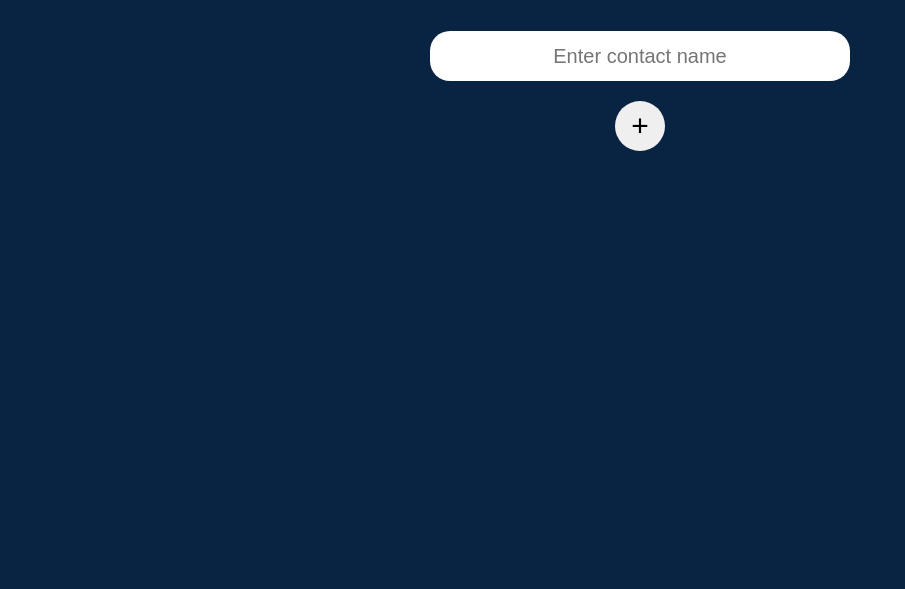
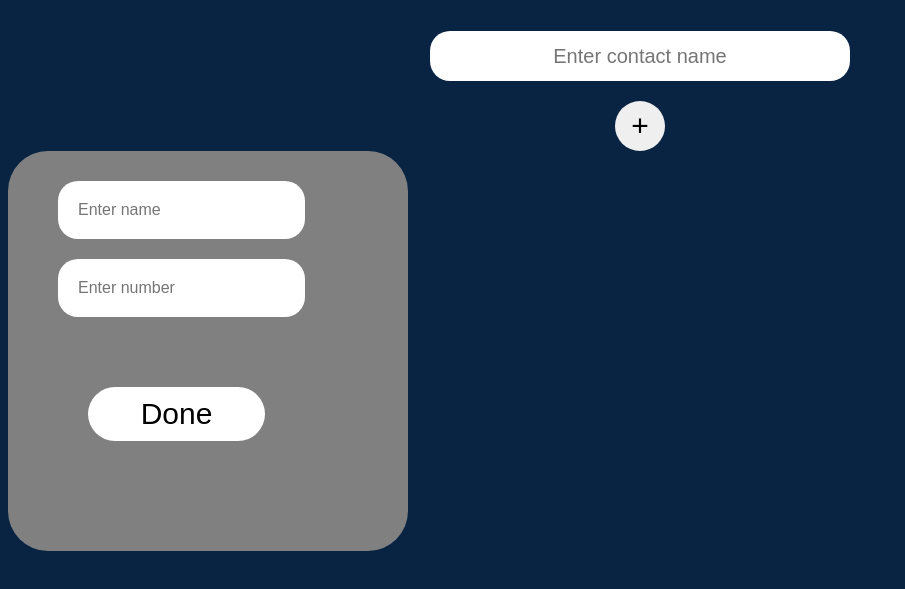
Before and after one commit to Micro-Shubham/contact-list, a plain HTML site: page index.html in a window 1280 px wide. Shown: the part 121-710 px from the top of the page, without its empty margins (0-905 px from the left). Drawn offline with Linux system fonts and the light colour scheme.

Commit message:
updated css

```diff
--- a/index.html
+++ b/index.html
@@ -15,7 +15,14 @@
       </div>
       <div class="container" id="container"></div>
     </div>
+    <div class="form">
+        <div class="create-contact">
+            <input type="text" class="name" id="name" placeholder="Enter name">
+            <input type="number" class="number" id="number" placeholder="Enter number">
+            <button class="done" id="done">Done</button>
+        </div>
 
+    </div>
     <script src="script.js"></script>
   </body>
 </html>
--- a/style.css
+++ b/style.css
@@ -41,3 +41,48 @@ h1 {
     border:none;
 
 }
+.form {
+    background-color: grey;
+    height:400px;
+    width: 400px;
+    display: flex;
+    margin:0px;
+    padding:0px;
+    border-radius: 40px;
+    /* display: none; */
+}
+.create-contact {
+    display: flex;
+    flex-direction: column;
+
+}
+
+.name {
+    margin:30px 10px 10px 50px;
+    padding: 20px;
+    font-size: medium;
+    border-radius: 20px;
+    border:none;
+}
+.number {
+  margin:10px 10px 0px 50px;
+  padding:20px;
+  font-size: medium;
+  border-radius: 20px;
+  border:none;
+}
+.done{
+background-color:white;
+ color:black;
+ font-size: 30px;
+ padding:10px;
+ margin:70px 50px 0px 80px;
+ border-radius:50px;
+ border:none;
+
+}
+
+.done:hover {
+    background-color:rgb(12, 21, 15);
+    color:white;
+}
```
